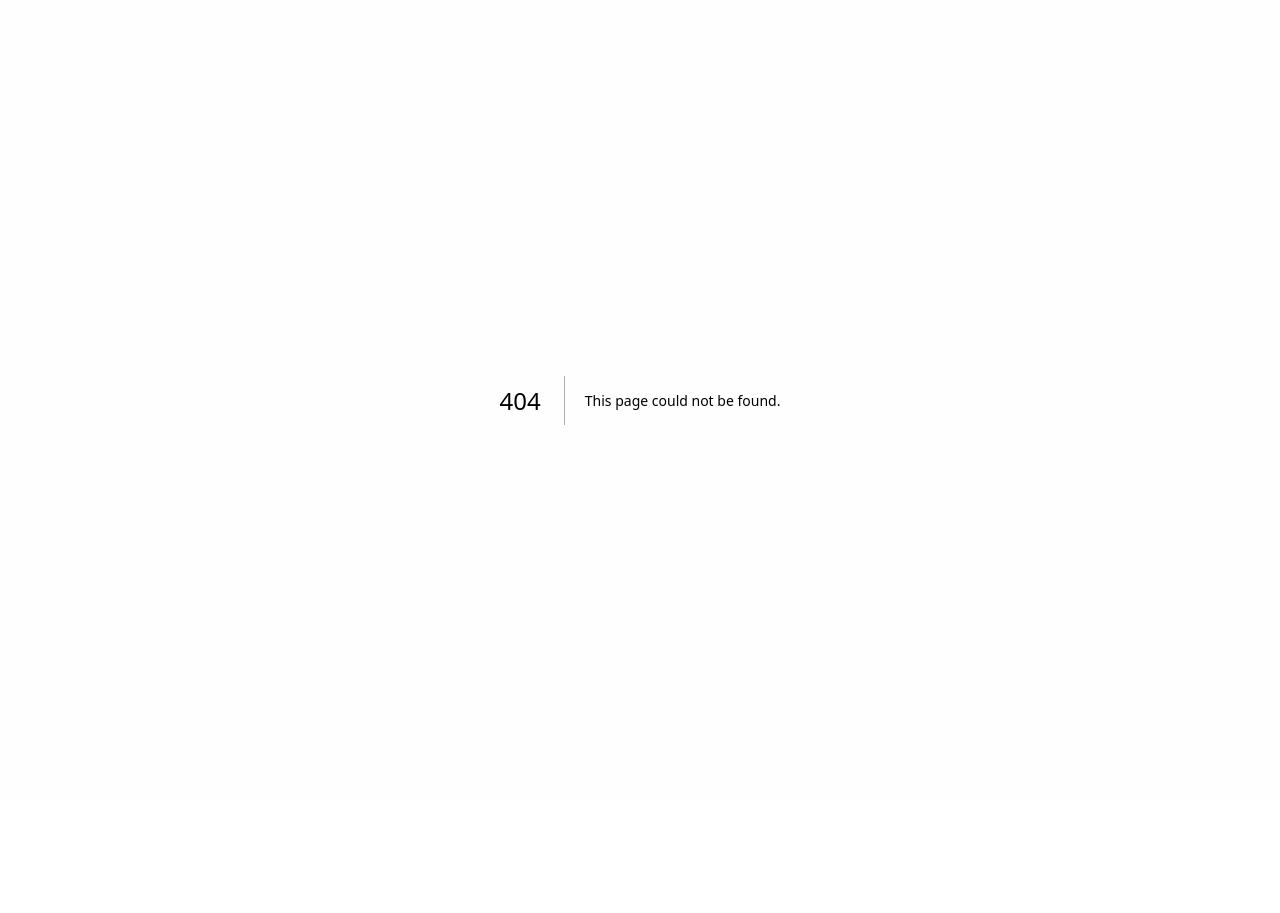
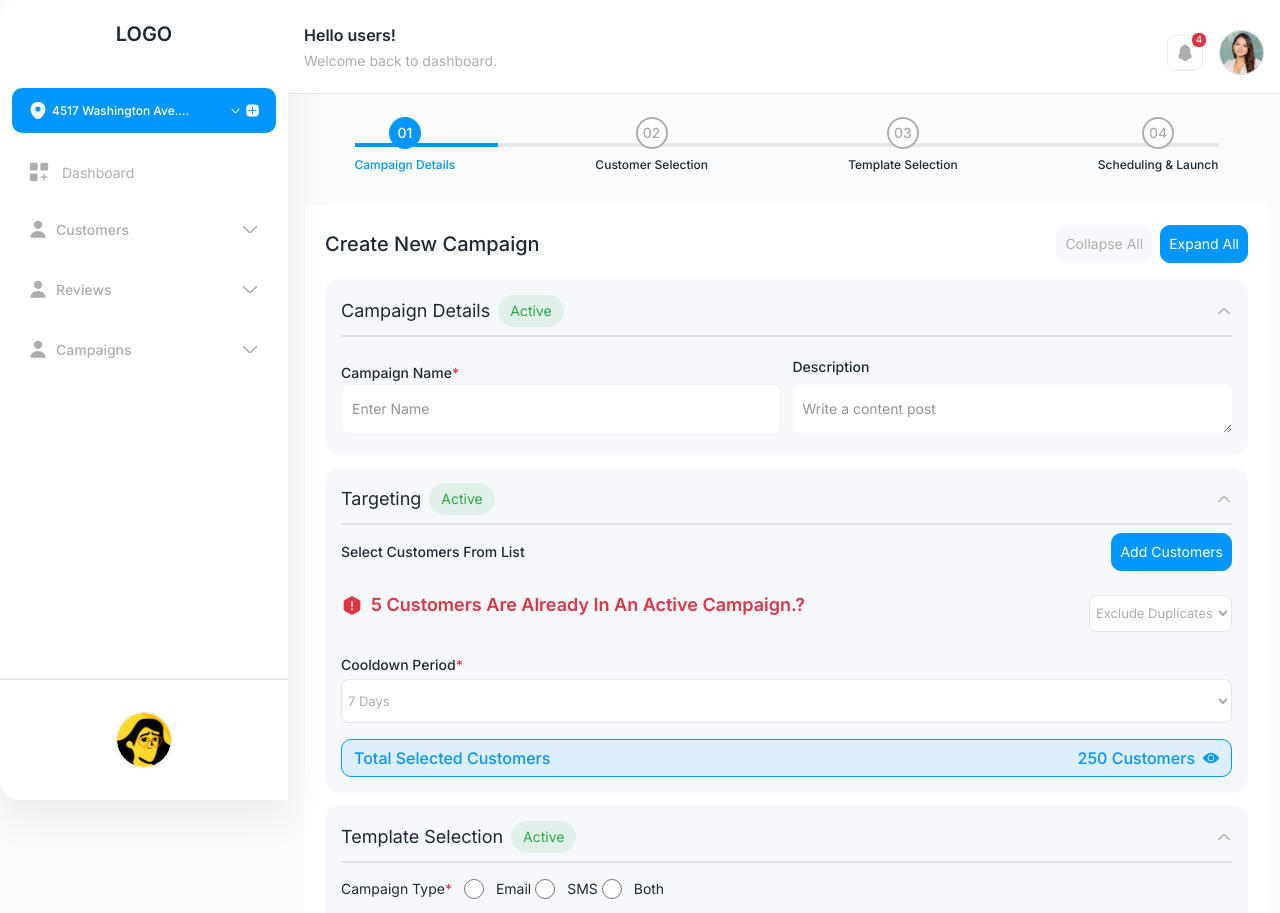
Before and after one commit to sumithub/rs-web-develop, a Next.js app: page /manage-campaigns/detail in a window 1280 px wide. Before the commit this address had no page. Shown: the top 913 px of the page. Before the commit the page ends 800 px from the top, so only its background shows below. Built offline with nearby package versions, Linux system fonts and the light colour scheme.

Commit message:
Created Campagin detail page

```diff
--- /dev/null
+++ b/src/app/manage-campaigns/detail/page.js
@@ -0,0 +1,103 @@
+import AdminLayout from "../../../components/AdminLayout"
+import ProgressBar from "../../../components/ProgressBar"
+import CancelButton from "../../../components/common/CancelButton"
+import SecondaryButton from "../../../components/common/SecondaryButton"
+import Input from "../../../components/form/Input"
+import CampaignCard from "../../../components/CampaignCard"
+import Select from "../../../components/form/Select"
+import Radio from "../../../components/form/Radio"
+import Image from "next/image"
+
+export default function Detail() {
+    return <AdminLayout>
+        <ProgressBar />
+        <div className="bg-white p-5">
+            <div className="flex items-center justify-between mb-4">
+                <div className="text-secondary text-xl font-medium">Create New Campaign</div>
+                <div className="flex items-center gap-2">
+                    <CancelButton title="Collapse All" class_="text-sm! font-normal!" />
+                    <SecondaryButton title="Expand All" class_="text-sm! font-normal!" />
+                </div>
+            </div>
+
+            <div>
+                <CampaignCard title="Campaign Details" status="Active">
+                    <hr className="border-b border-border-color my-2" />
+                    <div className="grid grid-cols-2 gap-3">
+                        <Input label="Campaign Name" placeholder="Enter Name" isRequired={true} inputClass="bg-white!" />
+                        <div>
+                            <div className="text-sm text-secondary font-medium capitalize mt-3 mb-2">Description</div>
+                            <textarea
+                                placeholder="Write a content post"
+                                rows={1} className="rounded text-sm bg-white  w-full focus:border-primary focus:outline-0 focus-visible:outline-0 py-3.5 px-2.5 text-sm text-secondary! rounded-lg" />
+                        </div>
+                    </div>
+                </CampaignCard>
+            </div>
+
+            <div>
+                <CampaignCard title="Targeting" status="Active">
+                    <hr className="border-b border-border-color my-2" />
+                    <div className="flex items-center justify-between">
+                        <div className="text-secondary text-sm font-medium capitalize">Select Customers from List</div>
+                        <SecondaryButton title="Add Customers" class_="text-sm! font-normal!" />
+                    </div>
+                    <div>
+                        <div className="flex items-center justify-between">
+                            <div className="flex items-center gap-2 my-5">
+                                <Image src="/images/warning.svg" alt="warning" height={22} width={22} />
+                                <div className="text-danger text-lg font-semibold capitalize">5 customers are already in an active campaign.?</div>
+                            </div>
+                            <Select defaultOption="Exclude Duplicates" selectClass_="bg-white!"></Select>
+                        </div>
+                        <Select label="Cooldown Period" isRequired={true} defaultOption="7 Days" selectClass_="bg-white! py-3! focus:border-primary/60!"></Select>
+
+                        <div className="border border-primary bg-[#0396FF1a] rounded-[10px] py-1.5 px-3 capitalize w-full text-base text-primary font-medium flex items-center justify-between mt-4">
+                            <div>Total Selected Customers</div>
+                            <div className="flex items-center gap-2">
+                                <div>250 Customers</div>
+                                <Image src="/images/eye1.svg" alt='eye' height={16} width={16} unoptimized={true} />
+                            </div>
+                        </div>
+                    </div>
+                </CampaignCard>
+            </div>
+
+            <div>
+                <CampaignCard title="Template Selection" status="Active">
+                    <hr className="border-b border-border-color my-2" />
+                    <div className="flex gap-3 my-4">
+                        <div className="text-sm text-secondary">Campaign Type<span className="text-danger">*</span></div>
+                        <div className="flex">
+                            <Radio label="Email" inputClass="mb-0!" labelClass="font-normal!" />
+                            <Radio label="SMS" inputClass="mb-0!" labelClass="font-normal!" />
+                            <Radio label="Both" inputClass="mb-0!" labelClass="font-normal!" />
+                        </div>
+                    </div>
+
+                    <div className="flex items-center justify-between">
+                        <div className="text-sm text-secondary">Primary Email Template<span className="text-danger">*</span></div>
+
+                        <SecondaryButton title="Template selection" class_="text-sm! font-normal!" />
+                    </div>
+
+                    <div className="bg-white p-3 rounded-lg">
+                        <div className="bg-dark rounded-lg p-2">
+                            <div className="flex items-center justify-between">
+                                <div>
+                                    <div className="text-secondary text-sm font-medium">Nature Template</div>
+                                </div>
+
+                                <div className="flex items-center gap-3">
+                                    <button className="bg-[#0396FF1a] p-2 rounded-lg flex gap-2 items-center justify-center text-xs text-primary font-medium"> <Image src="/images/eye1.svg" alt='eye' height={16} width={16} unoptimized={true} />Preview</button>
+
+                                    <button className="bg-[#0396FF1a] p-2 rounded-lg flex gap-2 items-center justify-center text-xs text-primary font-medium w-[85px]"> <Image src="/images/edit2.svg" alt='eye' height={14} width={14} unoptimized={true} />Edit</button>
+                                </div>
+                            </div>
+                        </div>
+                    </div>
+                </CampaignCard>
+            </div>
+        </div>
+    </AdminLayout>
+}
--- a/src/components/AdminLayout.js
+++ b/src/components/AdminLayout.js
@@ -3,7 +3,7 @@ import Sidebar from "./Sidebar";
 
 export default function AdminLayout({ children, headerChild }) {
     return <div className="bg-light">
-        <Header headerChild={headerChild}/>
+        <Header headerChild={headerChild} />
         <Sidebar />
         <div className={`pb-6 min-h-[calc(100dvh-114px)] px-0`}>
             <div className={`py-4 md:mt-4 min-h-[calc(100dvh_-_76px)] `}>
--- /dev/null
+++ b/src/components/CampaignCard.js
@@ -0,0 +1,21 @@
+"use client"
+import Image from "next/image"
+import Status from "../components/Status"
+import { useState } from "react"
+
+export default function CampaignCard({ children, title, status }) {
+    const [open, setOpen] = useState(-1)
+
+    return <main>
+        <div className="bg-dark rounded-[15px] p-4 mb-3">
+            <div className="flex items-center justify-between">
+                <div className="flex items-center gap-2">
+                    <div className="text-secondary text-lg text-semibold">{title}</div>
+                    <Status status={status} />
+                </div>
+                <button className="cursor-pointer"><Image src="/images/arrow-up1.svg" alt="arrow" height={16} width={16} unoptimized={true} /></button>
+            </div>
+            {children}
+        </div>
+    </main>
+}
--- /dev/null
+++ b/src/components/ProgressBar.js
@@ -0,0 +1,50 @@
+import React from 'react';
+
+export default function ProgressBar() {
+    return <main>
+        <div className="w-full max-w-4xl mx-auto my-8 px-4">
+            <div className="relative">
+                {/* Progress Line */}
+                <div className="absolute top-1/2 left-0 w-full h-1 bg-gray-200 transform -translate-y-1/2"></div>
+
+                {/* Progress Line Filled */}
+                <div className="absolute top-1/2 left-0 w-1/6 h-1 bg-primary transform -translate-y-1/2"></div>
+
+                {/* Step Circles with Numbers */}
+                <div className="relative flex justify-between">
+                    {/* Step 1 - Active */}
+                    <div className="flex flex-col items-center">
+                        <div className="w-8 h-8 rounded-full bg-primary flex items-center justify-center text-white text-sm font-medium z-10">
+                            01
+                        </div>
+                        <div className="mt-2 text-xs text-primary font-medium">Campaign Details</div>
+                    </div>
+
+                    {/* Step 2 - Inactive */}
+                    <div className="flex flex-col items-center">
+                        <div className="w-8 h-8 rounded-full bg-white border-2 border-text3 flex items-center justify-center text-text3 text-sm font-medium z-10">
+                            02
+                        </div>
+                        <div className="mt-2 text-xs text-secondary font-medium">Customer Selection</div>
+                    </div>
+
+                    {/* Step 3 - Inactive */}
+                    <div className="flex flex-col items-center">
+                        <div className="w-8 h-8 rounded-full bg-white border-2 border-text-3 flex items-center justify-center text-text3 text-sm font-medium z-10">
+                            03
+                        </div>
+                        <div className="mt-2 text-xs text-secondary font-medium">Template Selection</div>
+                    </div>
+
+                    {/* Step 4 - Inactive */}
+                    <div className="flex flex-col items-center">
+                        <div className="w-8 h-8 rounded-full bg-white border-2 border-text3 flex items-center justify-center text-text3 text-sm font-medium z-10">
+                            04
+                        </div>
+                        <div className="mt-2 text-xs text-secondary font-medium">Scheduling & Launch</div>
+                    </div>
+                </div>
+            </div>
+        </div>
+    </main>
+}
--- a/src/components/common/CancelButton.js
+++ b/src/components/common/CancelButton.js
@@ -1,5 +1,5 @@
 export default function CancelButton({ onClick, disabled = false, type = "button", class_ = "", title }) {
     return <main>
-        <button type={type} onClick={onClick} disabled={disabled} className={`text-base font-medium bg-dark hover:bg-white text-text3 w-full py-2 rounded-[10px] border border-dark hover:border-border-color cursor-pointer capitalize disabled:pointer-events-none disabled:opacity-50 ${class_}`}>{title}</button>
+        <button type={type} onClick={onClick} disabled={disabled} className={`text-base font-medium bg-dark hover:bg-white text-text3 w-full p-2 rounded-[10px] border border-dark hover:border-border-color cursor-pointer capitalize disabled:pointer-events-none disabled:opacity-50 ${class_}`}>{title}</button>
     </main>
 }
--- a/src/components/common/SecondaryButton.js
+++ b/src/components/common/SecondaryButton.js
@@ -1,5 +1,5 @@
 export default function SecondaryButton({ onClick, disabled = false, type = "button", title, class_ = "" }) {
     return <main>
-        <button type={type} onClick={onClick} disabled={disabled} className={`text-white text-base font-medium bg-primary hover:bg-white hover:text-primary w-full p-2 rounded-[10px] border border-primary cursor-pointer capitalize w-full disabled:pointer-events-none disabled:opacity-50 ${class_}`}>{title}</button>
+        <button type={type} onClick={onClick} disabled={disabled} className={`text-white text-base font-medium bg-primary hover:bg-white hover:text-primary w-full p-2  rounded-[10px] border border-primary cursor-pointer capitalize w-full disabled:pointer-events-none disabled:opacity-50 ${class_}`}>{title}</button>
     </main>
 }
--- a/src/components/form/Radio.js
+++ b/src/components/form/Radio.js
@@ -1,3 +1,4 @@
+"use client"
 export default function Radio({ disabled = false, label, checked, labelClass = "", inputClass = "", class_ = "", name, onChange, value }) {
     return (<div className={`text-sm ${class_}`}>
         <label className="flex items-center gap-2 cursor-pointer">
@@ -9,7 +10,7 @@ export default function Radio({ disabled = false, label, checked, labelClass = "
                     }
                 }}
                 type="radio" name={name} checked={checked} value={value} className={`${inputClass} border-4 border-border-color h-5 w-5 rounded-full text-text mb-4`} />
-            <div className={`${labelClass} xl:text-[15px] font-medium text-sm capitalize xl:ml-1 ml-[2px] whitespace-pre`}>{label} </div>
+            <div className={`${labelClass} font-medium text-sm capitalize xl:ml-1 ml-[2px] whitespace-pre`}>{label} </div>
         </label>
     </div>
     )
```
Also changed, not shown: public/images/arrow-up1.svg (added), public/images/edit2.svg (added).
